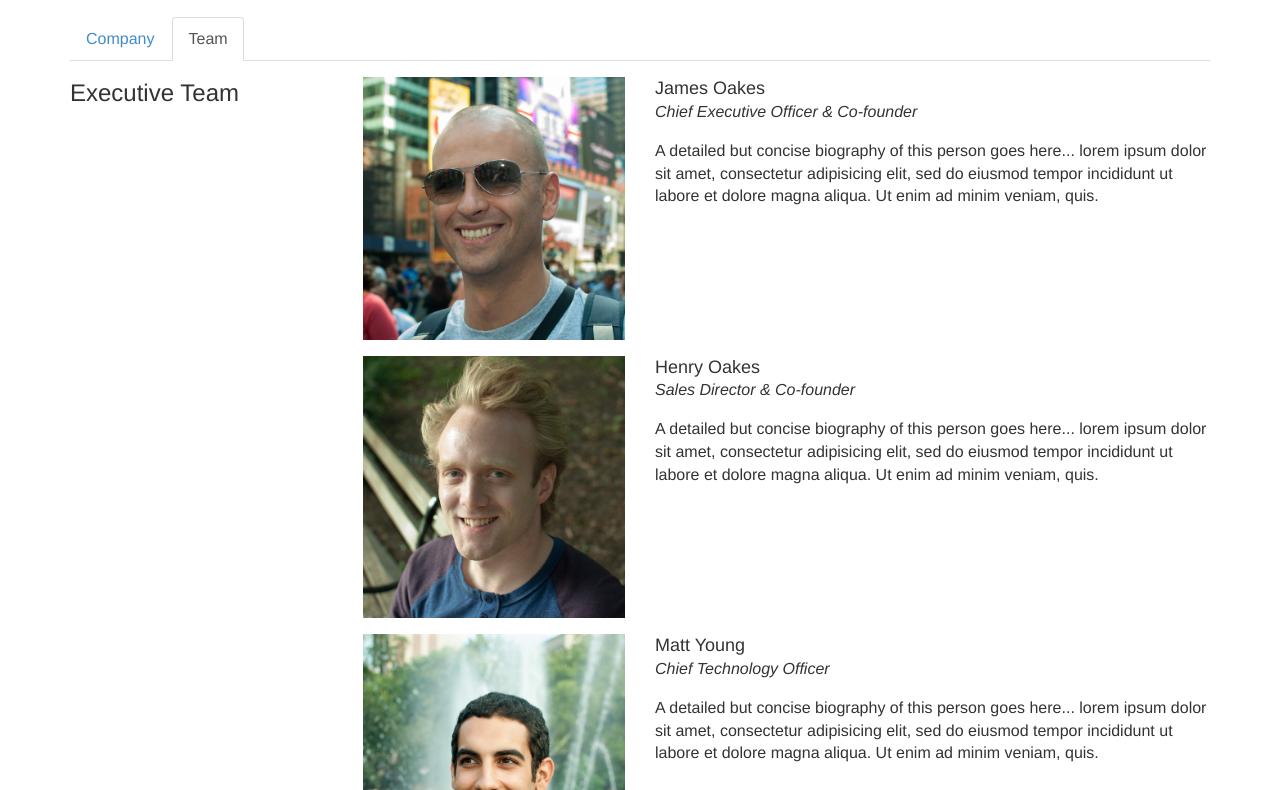
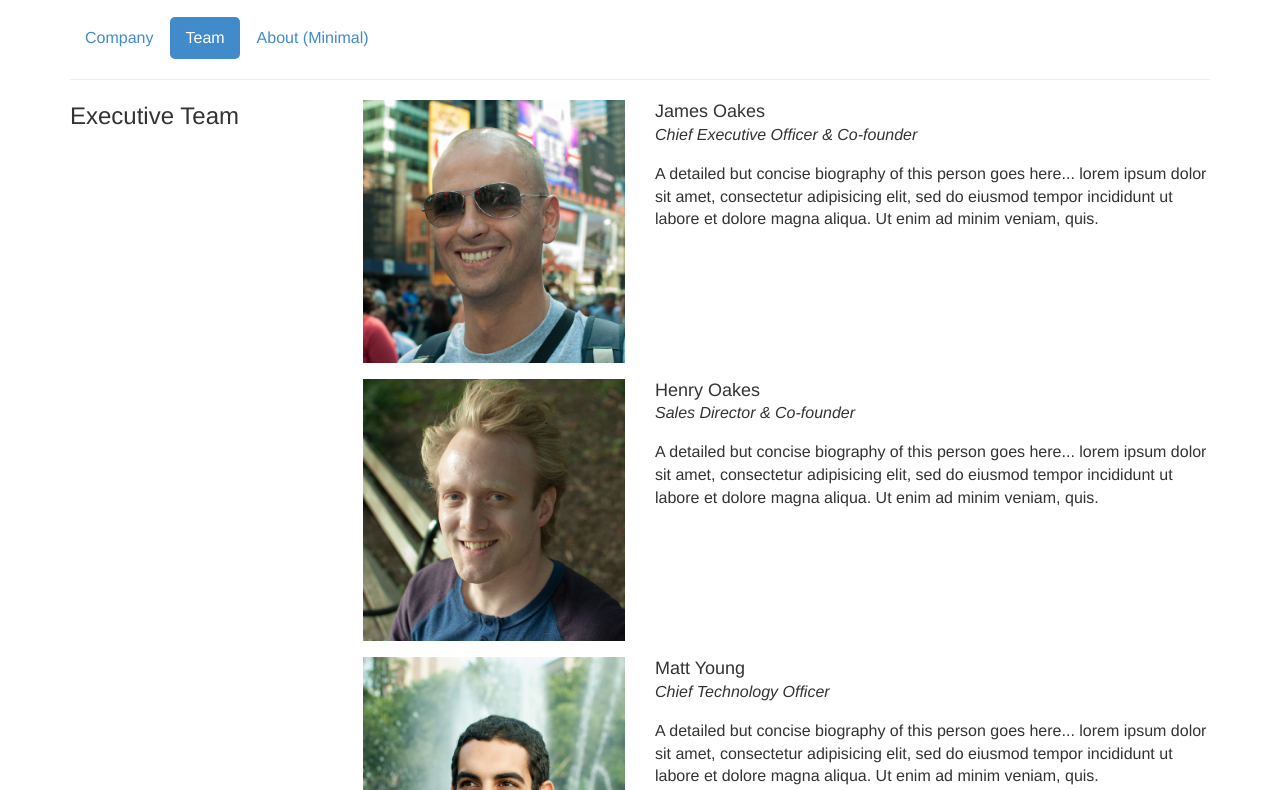
Before and after one commit to mrdavidnguyen/geonomics, a plain HTML site: page _site/team.html in a window 1280 px wide. Shown: the part 129-919 px from the top of the page. Drawn offline with Linux system fonts and the light colour scheme.

Commit message:
Changed About functionality
Added pills to About page and toggle between About/About (Minimal)

```diff
--- a/_site/team.html
+++ b/_site/team.html
@@ -53,13 +53,15 @@
 <h1>Meet our team</h1>
 
 <div class="row">
-<div class="col-xs-12 col-md-12">
-	<ul class="nav nav-tabs">
-	  <li><a href="about.html">Company</a></li>
-	  <li class="active"><a href="team.html">Team</a></li>
-	</ul>
+	<div class="col-xs-12 col-md-12">
+		<ul class="nav nav-pills">
+		  <li><a href="about.html">Company</a></li>
+		  <li class="active"><a href="team.html">Team</a></li>
+		  <li><a href="about-min.html">About (Minimal)</a></li>
+		</ul>
+	</div>
 </div>
-</div>
+<hr>
 
 <div class="row">
 	<div class="col-xs-12 col-sm-3">
```
Also changed, not shown: _site/about.html (+4 -1 lines), about.html (+4 -1 lines), team.html (+8 -6 lines), _site/about-min.html (renamed from _site/about-2.html), about-min.html (renamed from about-2.html).
